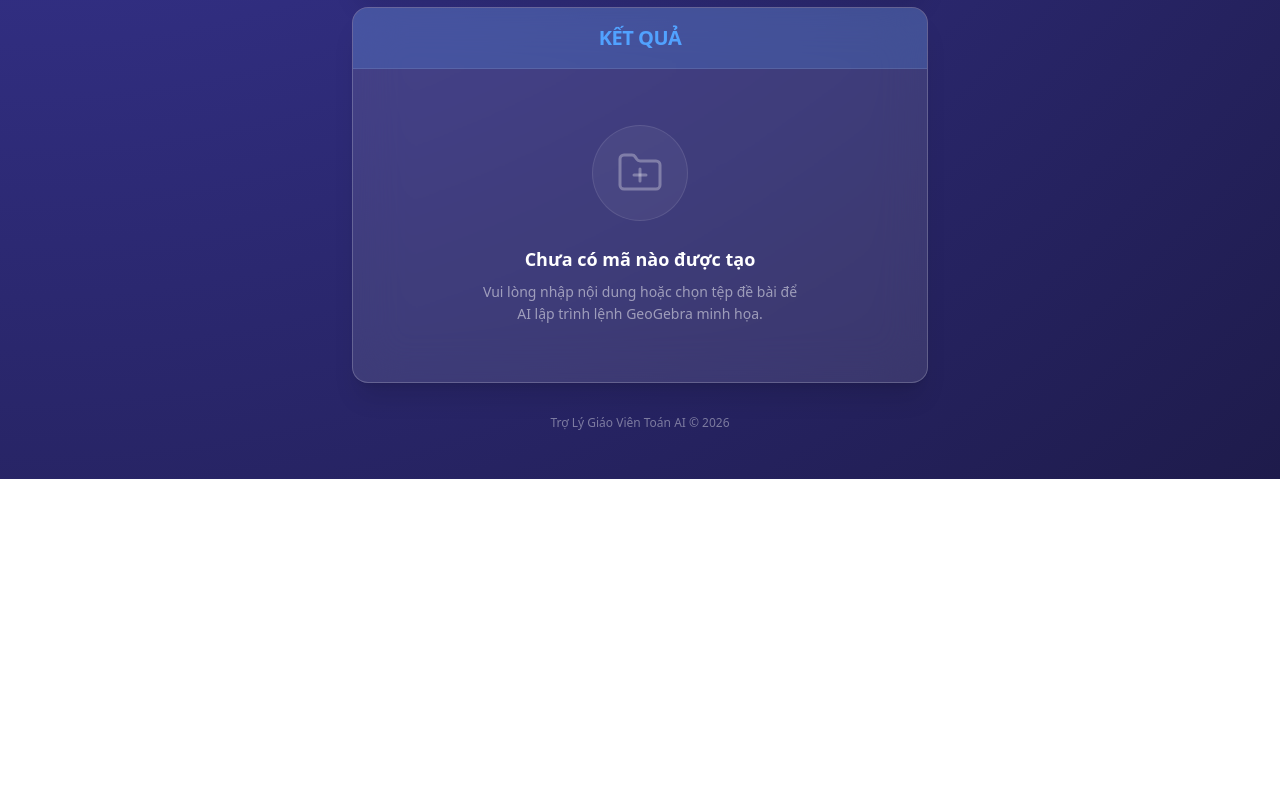
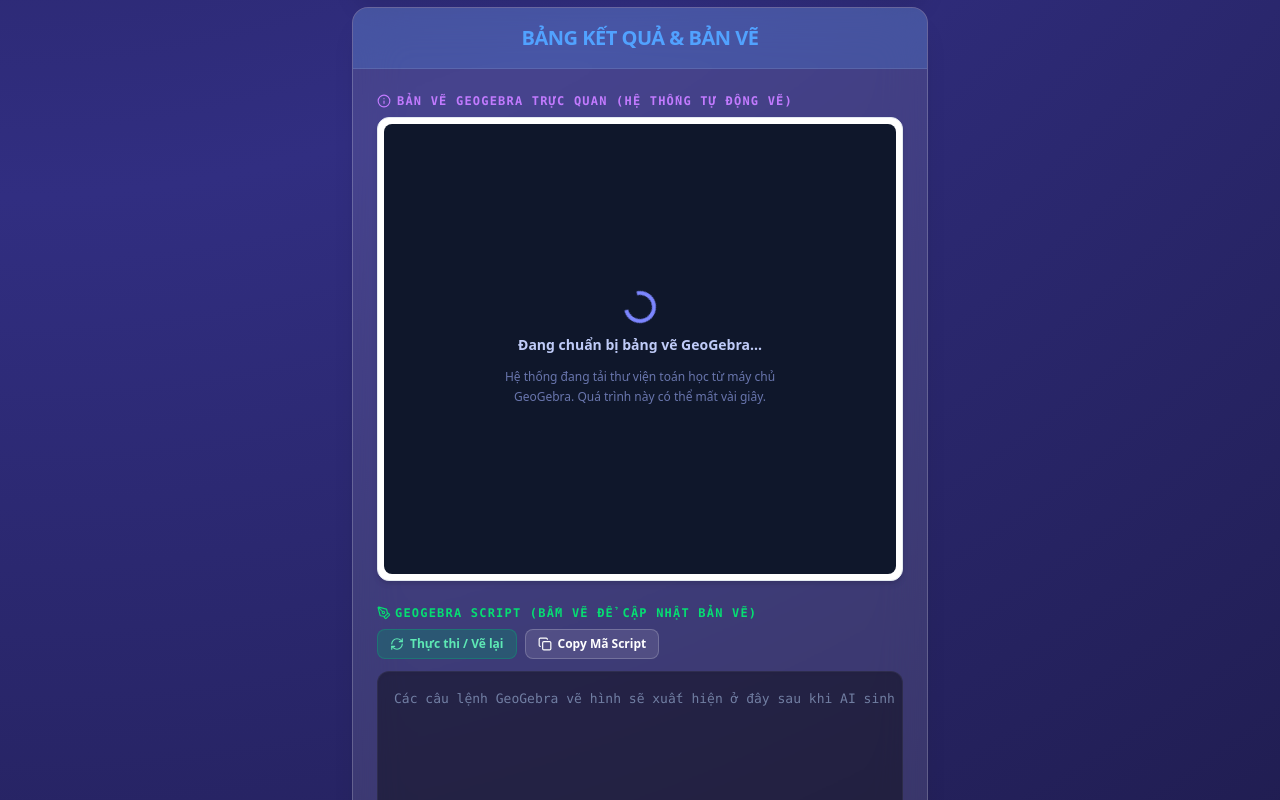
Before and after one commit to kmartbql-collab/VehinhToanhoc, a React (Vite) app: page / in a window 1280 px wide. Shown: the part 980-1780 px from the top of the page. Before the commit the page ends 1459 px from the top, so only its background shows below. Built offline with nearby package versions, Linux system fonts and the light colour scheme.

Commit message:
feat(viewer): add loading state to GeoGebra viewer
Implement a loading state and clean up initialization logic for the GeoGebra applet to ensure reliable rendering.

```diff
--- a/src/App.tsx
+++ b/src/App.tsx
@@ -15,13 +15,12 @@ interface GeoGebraViewerProps {
 function GeoGebraViewer({ script }: GeoGebraViewerProps) {
   const containerRef = useRef<HTMLDivElement>(null);
   const [apiReady, setApiReady] = useState<any>(null);
+  const [loading, setLoading] = useState<boolean>(true);
   const initializedRef = useRef<boolean>(false);
   const callbackNameRef = useRef<string>("");
 
   useEffect(() => {
     let timer: any;
-
-    // Define a stable global fallback as well
     const callbackName = `onGeoGebraReady_${Math.random().toString(36).substring(2, 9)}`;
     callbackNameRef.current = callbackName;
 
@@ -40,35 +39,30 @@ function GeoGebraViewer({ script }: GeoGebraViewerProps) {
         containerRef.current.innerHTML = "";
       }
 
-      // Create a dedicated inner element to prevent React Virtual DOM reconciliation interference
-      const innerTarget = document.createElement('div');
-      innerTarget.id = `ggb-inner-host-${Math.random().toString(36).substring(2, 7)}`;
-      innerTarget.style.width = '100%';
-      innerTarget.style.height = '100%';
-      containerRef.current.appendChild(innerTarget);
-
       // Define callback function in window scope
       (window as any)[callbackName] = (api: any) => {
         console.log("GeoGebra API loaded and ready via callback:", api);
         setApiReady(api);
         window.ggbApplet = api;
+        setLoading(false);
       };
 
-      // Also register ggbOnInit as a global fallback
+      // Register ggbOnInit as a global fallback
       (window as any).ggbOnInit = (id: string, api: any) => {
         console.log("ggbOnInit fallback:", id, api);
         const actualApi = api || (window as any)[id] || window.ggbApplet;
         if (actualApi) {
           setApiReady(actualApi);
           window.ggbApplet = actualApi;
+          setLoading(false);
         }
       };
 
       const params = {
         id: 'ggbApplet',
         appName: 'classic',
-        width: '100%',
-        height: '100%',
+        width: 800,
+        height: 500,
         showToolBar: false,
         showMenuBar: false,
         showAlgebraInput: false,
@@ -77,17 +71,18 @@ function GeoGebraViewer({ script }: GeoGebraViewerProps) {
         enableRightClick: false,
         errorDialogsActive: false,
         isHTML5: true,
-        language: 'en', // Strict Standard English language setting for English GGB scripts
-        allowRescale: true, // Make applet responsive inside containment flexboxes
+        language: 'en',
+        allowRescale: true, // Make applet responsive inside containment boxes
         appletOnLoad: callbackName,
       };
 
       try {
         console.log("Injecting GGBApplet with params:", params);
         const applet = new window.GGBApplet(params, true);
-        applet.inject(innerTarget.id);
+        applet.inject(containerRef.current);
       } catch (err) {
         console.error("Error creating or injecting GGBApplet:", err);
+        setLoading(false);
       }
     };
 
@@ -95,7 +90,7 @@ function GeoGebraViewer({ script }: GeoGebraViewerProps) {
 
     return () => {
       clearTimeout(timer);
-      initializedRef.current = false; // MUST reset on cleanup to prevent stuck loading on React strict mode remounts
+      initializedRef.current = false;
       if (callbackNameRef.current && (window as any)[callbackNameRef.current]) {
         delete (window as any)[callbackNameRef.current];
       }
@@ -104,57 +99,75 @@ function GeoGebraViewer({ script }: GeoGebraViewerProps) {
 
   // Execute Commands on Script/API state change
   useEffect(() => {
-    if (!apiReady || !script) return;
+    if (!apiReady) return;
 
     try {
       console.log("Evaluating script in GeoGebraViewer...", script);
+
+      const runCommands = () => {
         if (apiReady.newConstruction) {
           apiReady.newConstruction();
         } else if (apiReady.reset) {
           apiReady.reset();
         }
 
-      // Add default axes and grid visualization
-      apiReady.evalCommand('ShowAxes(true)');
-      apiReady.evalCommand('ShowGrid(true)');
+        // Add default axes and grid visualization using standard safe JS API
+        if (apiReady.showAxes) {
+          apiReady.showAxes(true);
+        } else if (apiReady.evalCommand) {
+          apiReady.evalCommand('ShowAxes[true]');
+        }
 
+        if (apiReady.showGrid) {
+          apiReady.showGrid(true);
+        } else if (apiReady.evalCommand) {
+          apiReady.evalCommand('ShowGrid[true]');
+        }
+
+        if (script) {
           const lines = script.split('\n');
           for (const line of lines) {
             const trimmed = line.trim();
             if (trimmed && !trimmed.startsWith('//') && !trimmed.startsWith('#')) {
               try {
+                if (apiReady.evalCommand) {
                   apiReady.evalCommand(trimmed);
+                }
               } catch (evalErr) {
                 console.warn(`Failed to eval ggb command: "${trimmed}"`, evalErr);
               }
             }
           }
+        }
+      };
+
+      // Add a slight delay to allow the rendering context to settle securely
+      const delayTimer = setTimeout(runCommands, 150);
+      return () => clearTimeout(delayTimer);
     } catch (err) {
       console.error('GeoGebra script execution error:', err);
     }
   }, [apiReady, script]);
 
   return (
-    <div className="w-full bg-white rounded-xl overflow-hidden border border-white/20 p-2 shadow-inner">
-      <div className="relative w-full h-[400px] min-h-[400px] bg-white rounded-lg flex flex-col justify-center items-center overflow-hidden">
+    <div className="w-full bg-white rounded-xl overflow-hidden border border-slate-200 p-1.5 shadow-md">
+      <div className="relative w-full h-[450px] min-h-[400px] bg-white rounded-lg flex flex-col justify-center items-center overflow-hidden">
         {/* Target container for GGBApplet inject - managed dynamically via ref */}
         <div
           ref={containerRef}
-          className="absolute inset-0 w-full h-full bg-white"
+          className="w-full h-full bg-white"
         />
 
         {/* Loading overlay container - stays in DOM to prevent React DOM reconciliation interference */}
-        <div
-          className={`absolute inset-0 flex flex-col items-center justify-center p-6 space-y-3 z-10 bg-slate-900 text-indigo-200 text-center transition-all duration-300 ${
-            apiReady ? "opacity-0 pointer-events-none" : "opacity-100"
-          }`}
-        >
+        {loading && (
+          <div className="absolute inset-0 flex flex-col items-center justify-center p-6 space-y-3 z-10 bg-slate-900 text-indigo-200 text-center">
             <div className="inline-block animate-spin rounded-full h-8 w-8 border-4 border-indigo-400 border-t-transparent"></div>
             <p className="text-sm font-semibold animate-pulse">Đang chuẩn bị bảng vẽ GeoGebra...</p>
             <p className="text-xs text-indigo-300/60 max-w-xs leading-relaxed">
               Hệ thống đang tải thư viện toán học từ máy chủ GeoGebra. Quá trình này có thể mất vài giây.
             </p>
           </div>
+        )}
       </div>
     </div>
   );
@@ -585,14 +598,23 @@ export default function App() {
         </section>
 
         {/* Result Card */}
-        <section className="bg-white/10 backdrop-blur-xl rounded-2xl border border-white/20 shadow-xl overflow-hidden flex flex-col">
+        <section className="bg-white/10 backdrop-blur-xl rounded-2xl border border-white/20 shadow-xl overflow-hidden flex flex-col relative">
           <div className="bg-blue-400/20 px-5 py-4 border-b border-white/10">
-            <h2 className="text-xl font-black text-blue-400 text-center tracking-tight uppercase">Kết Quả</h2>
+            <h2 className="text-xl font-black text-blue-400 text-center tracking-tight uppercase">Bảng Kết Quả &amp; Bản Vẽ</h2>
           </div>
 
-          <div className="p-6 sm:p-10 flex-1 flex flex-col items-center justify-center">
-            {errorMessage ? (
-              <div className="text-left w-full max-w-md bg-red-500/10 border border-red-500/30 rounded-xl p-5 text-red-200 text-sm space-y-3 animate-in fade-in duration-300">
+          <div className="p-4 sm:p-6 flex-1 flex flex-col space-y-6 relative">
+            {/* Loading overlay for AI generation process */}
+            {loading && (
+              <div className="absolute inset-0 bg-slate-900/80 backdrop-blur-[2px] z-20 flex flex-col items-center justify-center p-4 text-center rounded-2xl">
+                <div className="inline-block animate-spin rounded-full h-10 w-10 border-4 border-indigo-400 border-t-transparent mb-3"></div>
+                <p className="text-indigo-200 font-semibold text-sm animate-pulse">Đang phân tích và sinh mã vẽ hình GeoGebra...</p>
+                <p className="text-xs text-indigo-300/60 max-w-xs mt-1">Hệ thống đang gọi Gemini AI để dịch đề bài sang GeoGebra Script.</p>
+              </div>
+            )}
+
+            {errorMessage && (
+              <div className="text-left w-full bg-red-500/10 border border-red-500/30 rounded-xl p-5 text-red-200 text-sm space-y-3 animate-in fade-in duration-300">
                 <div className="flex items-start gap-2 text-red-400">
                   <AlertCircle className="w-5 h-5 flex-shrink-0 mt-0.5" />
                   <span className="font-bold text-base">Gọi API thất bại</span>
@@ -603,65 +625,43 @@ export default function App() {
                 <div className="pt-2 text-xs text-white/70 space-y-1.5 border-t border-white/10">
                   <p className="font-semibold text-white/90">Hướng dẫn khắc phục:</p>
                   <ul className="list-disc list-inside space-y-1 pl-1">
-                    <li>Đảm bảo biến môi trường <strong className="text-indigo-300">GEMINI_API_KEY</strong> đã được cấu hình chính xác trên máy chủ hoặc trong file <code>.env</code>.</li>
-                    <li>Đảm bảo dịch vụ <strong className="text-indigo-300">Generative Language API</strong> đã được kích hoạt trong trang quản trị Google Cloud của khoá API.</li>
-                    <li>Thử chọn cấu hình mô hình khác (như <strong>Gemini 3.5 Flash</strong>) để xem phản hồi.</li>
-                    <li>Nếu lỗi liên quan đến quốc gia (User location is not supported), máy chủ của bạn cần đổi vùng địa lý hoặc sử dụng cấu hình ủy quyền proxy.</li>
+                    <li>Hãy dán vào khóa API Key của riêng bạn để chạy cục bộ (Session / LocalStorage).</li>
+                    <li>Đảm bảo dịch vụ của khóa API hỗ trợ vùng địa lý hiện tại.</li>
                   </ul>
                 </div>
               </div>
-            ) : (!result && loading) ? (
-              <div className="text-center py-12 flex flex-col items-center">
-                <div className="inline-block animate-spin rounded-full h-10 w-10 border-4 border-indigo-500 border-t-indigo-200 mb-4"></div>
-                <p className="text-indigo-300 font-semibold animate-pulse">Đang phân tích đề và sinh mã GeoGebra...</p>
-              </div>
-            ) : !result ? (
-              <div className="text-center max-w-md w-full py-4">
-                <div className="w-20 h-20 sm:w-24 sm:h-24 bg-white/5 rounded-full flex items-center justify-center mx-auto mb-6 border border-white/10">
-                  <FolderPlus className="w-10 h-10 sm:w-12 sm:h-12 text-white/30" strokeWidth={1.5} />
-                </div>
-                <h3 className="font-bold text-white text-lg mb-2">Chưa có mã nào được tạo</h3>
-                <p className="text-white/50 text-sm leading-relaxed max-w-xs mx-auto">
-                  Vui lòng nhập nội dung hoặc chọn tệp đề bài để AI lập trình lệnh GeoGebra minh họa.
-                </p>
-              </div>
-            ) : (
-              <div className="animate-in fade-in duration-300 w-full text-left space-y-6 relative">
-                {loading && (
-                  <div className="absolute inset-0 bg-slate-950/70 backdrop-blur-[2px] z-20 flex flex-col items-center justify-center rounded-2xl p-4 text-center">
-                    <div className="inline-block animate-spin rounded-full h-10 w-10 border-4 border-indigo-400 border-t-transparent mb-3"></div>
-                    <p className="text-white font-semibold text-sm animate-pulse">Đang cập nhật hình vẽ hoặc mã lệnh...</p>
-                  </div>
             )}
 
+            <div className="w-full space-y-6">
               <div>
-                  <h3 className="text-xs font-mono text-purple-400 uppercase tracking-widest mb-2 flex items-center gap-1.5">
+                <h3 className="text-xs font-mono text-purple-400 uppercase tracking-widest mb-2 flex items-center gap-1.5 font-bold">
                   <Info className="w-3.5 h-3.5" />
                   <span>Bản vẽ GeoGebra trực quan (Hệ thống tự động vẽ)</span>
                 </h3>
+                {/* Persistent Mount of GeoGebraViewer to prevent destruction & slow downloads of applet canvas */}
                 <GeoGebraViewer script={result} />
               </div>
 
               <div>
                 <div className="flex justify-between items-center mb-3 flex-wrap gap-2">
-                    <span className="text-xs font-mono text-green-400 uppercase tracking-widest flex items-center gap-1">
+                  <span className="text-xs font-mono text-green-400 uppercase tracking-widest flex items-center gap-1 font-bold">
                     <PenTool className="w-3.5 h-3.5 text-green-400" />
-                      <span>GeoGebra Script (Bấm Vẽ từ AI để cập nhật)</span>
+                    <span>GeoGebra Script (Bấm Vẽ để cập nhật bản vẽ)</span>
                   </span>
                   <div className="flex gap-2">
                     <button
                       onClick={drawFromAI}
                       className="text-xs bg-emerald-600/30 hover:bg-emerald-600/50 hover:text-emerald-250 text-emerald-300 font-bold py-1.5 px-3 rounded-lg flex items-center gap-1.5 transition-all border border-emerald-500/30 active:scale-[0.97]"
                     >
-                        <RefreshCw className="w-3.5 h-3.5 animate-spin-slow" />
-                        <span>Vẽ từ AI (drawFromAI)</span>
+                      <RefreshCw className="w-3.5 h-3.5" />
+                      <span>Thực thi / Vẽ lại</span>
                     </button>
                     <button
                       onClick={copyToClipboard}
                       className="text-xs bg-white/10 hover:bg-white/20 text-white font-semibold py-1.5 px-3 rounded-lg flex items-center gap-1.5 transition-colors border border-white/20"
                     >
                       {copied ? <Check className="w-3.5 h-3.5 text-green-400" /> : <Copy className="w-3.5 h-3.5" />}
-                        {copied ? 'Đã Copy' : 'Copy Code'}
+                      {copied ? 'Đã Copy' : 'Copy Mã Script'}
                     </button>
                   </div>
                 </div>
@@ -669,13 +669,12 @@ export default function App() {
                   id="ai-commands"
                   value={result}
                   onChange={(e) => setResult(e.target.value)}
-                    rows={10}
-                    placeholder="Nhập hoặc chỉnh sửa các lệnh GeoGebra script tại đây..."
-                    className="w-full bg-black/40 p-5 rounded-2xl text-[13px] font-mono whitespace-pre text-blue-200 border border-white/5 focus:outline-none focus:ring-2 focus:ring-indigo-500 focus:border-indigo-400 font-medium leading-relaxed resize-y select-text shadow-inner transition-all block"
+                  rows={8}
+                  placeholder="Các câu lệnh GeoGebra vẽ hình sẽ xuất hiện ở đây sau khi AI sinh mã, hoặc bạn tự viết các lệnh (ví dụ: A = (1, 2) ...)"
+                  className="w-full bg-black/40 p-4 rounded-xl text-[13px] font-mono whitespace-pre text-blue-200 border border-white/5 focus:outline-none focus:ring-2 focus:ring-indigo-500 focus:border-indigo-400 font-medium leading-relaxed resize-y select-text shadow-inner transition-all block"
                 />
               </div>
             </div>
-            )}
           </div>
         </section>
 
```
Lines whose indentation alone changed are shown as unchanged.
